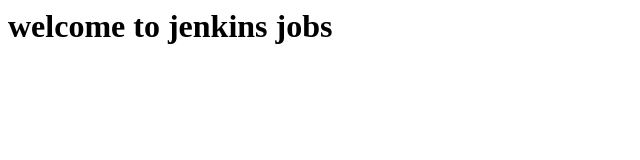
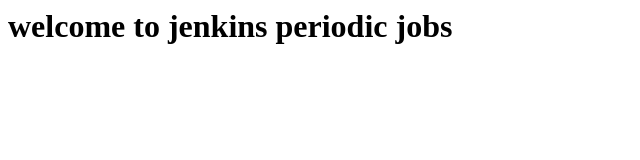
Before and after one commit to arundevops53/webserver-test, a plain HTML site: page index.html in a window 1280 px wide. Shown: the whole page, without its empty margins (0-640 px from the left). Drawn offline with Linux system fonts and the light colour scheme.

Commit message:
Update index.html

```diff
--- a/index.html
+++ b/index.html
@@ -1 +1 @@
-<h1>welcome to jenkins jobs</h1>
+<h1>welcome to jenkins periodic jobs</h1>
```
